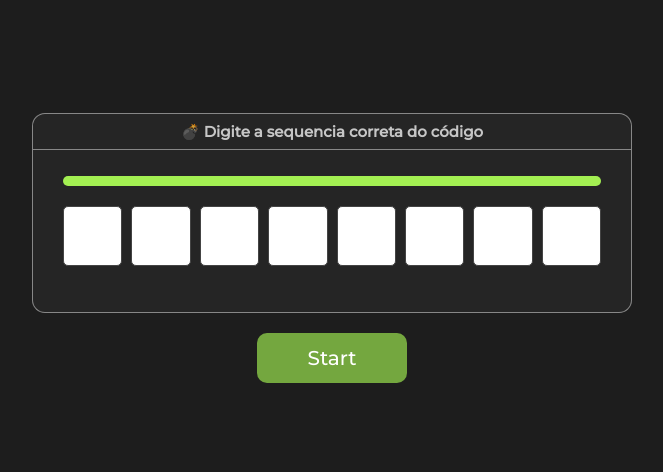
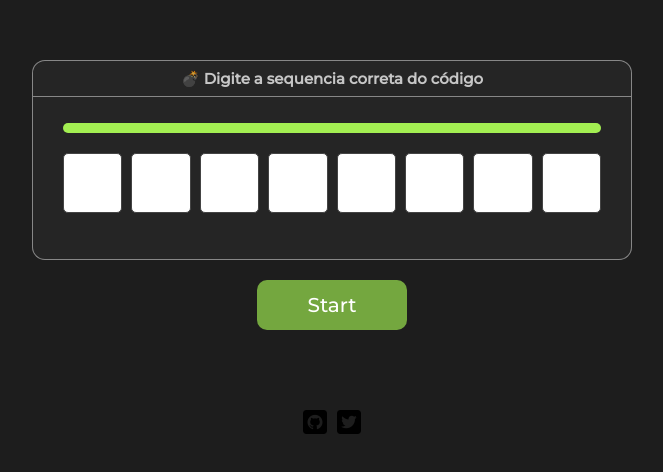
Before and after one commit to lucaspessivaldo/caixinha_treino_gta, a plain HTML site: page index.html in a window 1280 px wide. Shown: the part 152-624 px from the top of the page, without its empty margins (308-971 px from the left). Drawn offline with Linux system fonts and the light colour scheme.

Commit message:
ADD - links

```diff
--- a/index.html
+++ b/index.html
@@ -40,6 +40,10 @@
   <div>
     <button class="button-start">Start</button>
   </div>
+  <div class="links">
+    <a target="_blank" href="https://github.com/lucaspessivaldo"><img src="./img/github.png" alt="github link"></a>
+    <a target="_blank" href="https://twitter.com/Lucaspessivaldo"><img src="./img/twitter.png" alt="twitter link"></a>
+  </div>
   <script src="./script.js"></script>
 </body>
 
--- a/style.css
+++ b/style.css
@@ -157,6 +157,13 @@ body {
   box-shadow: rgb(41, 245, 0) 0px 20px 30px -10px;
 }
 
+.links {
+  margin-top: 6rem;
+  display: flex;
+  gap: 1rem;
+}
+
+
 @media (max-width: 620px) {
   .container_challenge {
     width: 95%;
```
Also changed, not shown: img/github.png (added), img/twitter.png (added).
